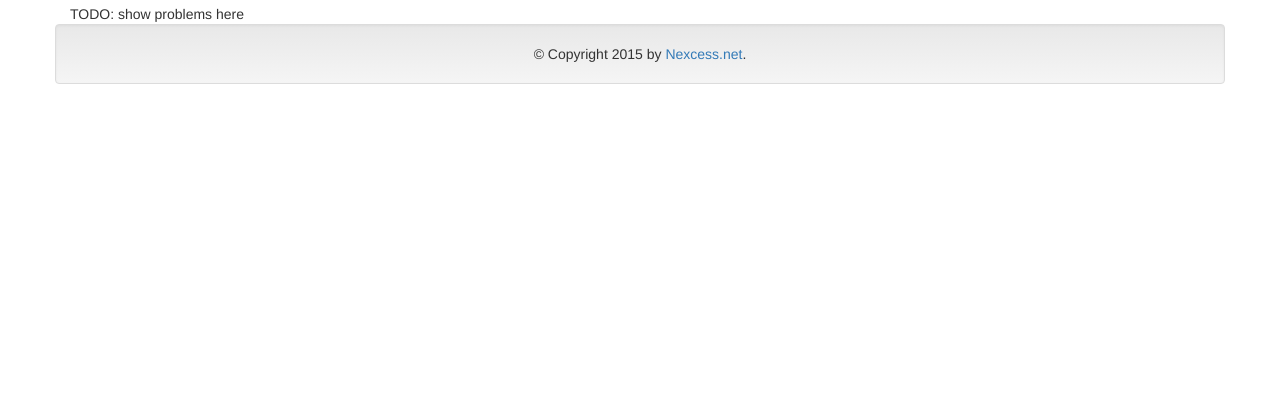
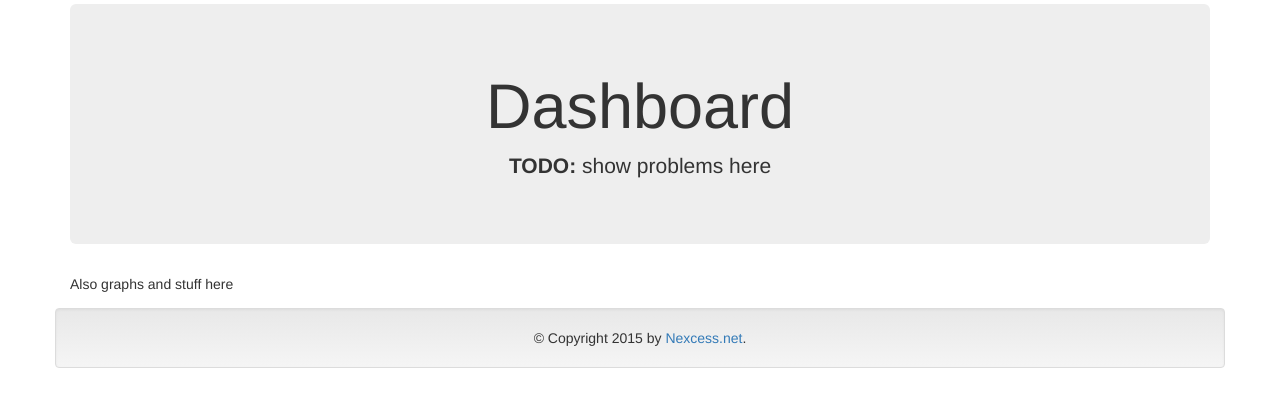
Before and after one commit to nexcess/r1soft-admin-console, a Flask app: page / in a window 1280 px wide. Shown: the part 51-458 px from the top of the page. Run offline with Flask 2, Linux system fonts and the light colour scheme; data that the repository does not hold is empty; some libraries are stand-ins or nearby versions.

Commit message:
add flash message capability

```diff
--- a/static/rac.css
+++ b/static/rac.css
@@ -24,6 +24,10 @@ body {
     padding-top: 55px;
 }
 
+.footer {
+    margin-top: 1em;
+}
+
 div.progress > div.progress-bar {
     min-width: 12%;
 }
--- a/static/rac.js
+++ b/static/rac.js
@@ -152,3 +152,19 @@ function policy_failures_collection_updatePolicyList(idx, host) {
         $("#host-spinner-"+host.id).removeClass("fa-spin");
     });
 }
+
+function addFlashMessage(status, content) {
+    var message = $("<div>").attr({
+        class: "alert alert-dismissable alert-"+status,
+        role: "alert",
+    }).append($("<button>").attr({
+        type: "button",
+        class: "close",
+        'data-dismiss': "alert",
+        'aria-label': "Close",
+    }).append($("<i>").attr({
+        class: "fa fa-close",
+        'aria-hidden': "true",
+    }))).append(content);
+    $("#message-area").append(message);
+}
--- a/templates/base.html
+++ b/templates/base.html
@@ -44,6 +44,11 @@
             </div>
         </nav>
         <div id="content" class="container" role="main">
+            <div id="message-area-container" class="col-md-12 row">
+                <div id="message-area" class="col-md-offset-3 col-md-6">
+                    {% block message_area %}{% endblock %}
+                </div>
+            </div>
         {% block content %}{% endblock %}
         </div>
         <div id="footer" class="container footer well">
--- a/templates/dashboard.html
+++ b/templates/dashboard.html
@@ -1,6 +1,14 @@
 {% extends 'base.html' %}
 {% block title %}Dashboard{% endblock %}
 {% block content %}
-    TODO: show problems here
+    <div class="jumbotron text-center">
+        <h1>Dashboard</h1>
+        <p><strong>TODO:</strong> show problems here</p>
+    </div>
+    <div class="row col-md-12">
+        <div>
+            Also graphs and stuff here
+        </div>
+    </div>
 {% endblock %}
 {% block dashboard_active %}active{% endblock %}
```
